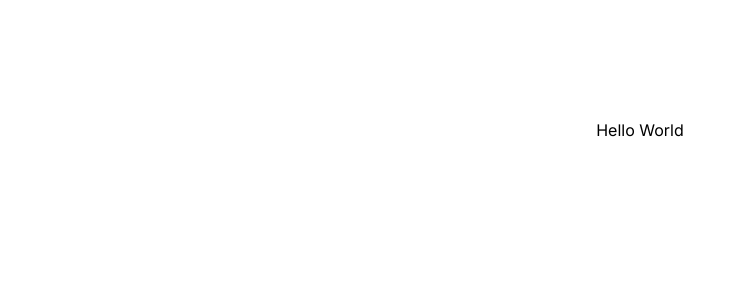
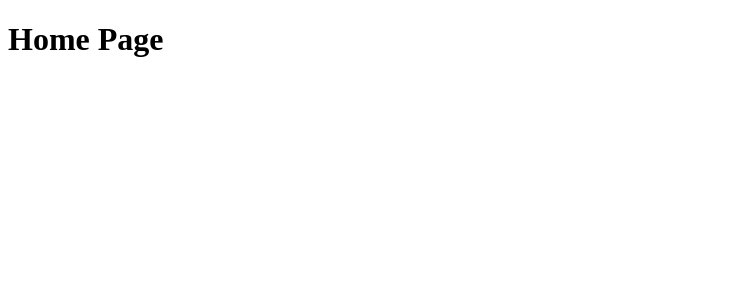
Before and after one commit to Eyshcharya/NextJs, a Next.js app: page / in a window 1280 px wide. Shown: the top 300 px of the page, without its empty margins (0-738 px from the left). Built offline with nearby package versions, Linux system fonts and the light colour scheme.

Commit message:
Refactored the index page

```diff
--- a/pages/index.tsx
+++ b/pages/index.tsx
@@ -1,14 +1,3 @@
-import Image from "next/image";
-import { Inter } from "next/font/google";
-
-const inter = Inter({ subsets: ["latin"] });
-
 export default function Home() {
-  return (
-    <main
-      className={`flex min-h-screen flex-col items-center justify-between p-24 ${inter.className}`}
-    >
-      <p> Hello World</p>
-    </main>
-  );
+  return <h1>Home Page</h1>;
 }
```
